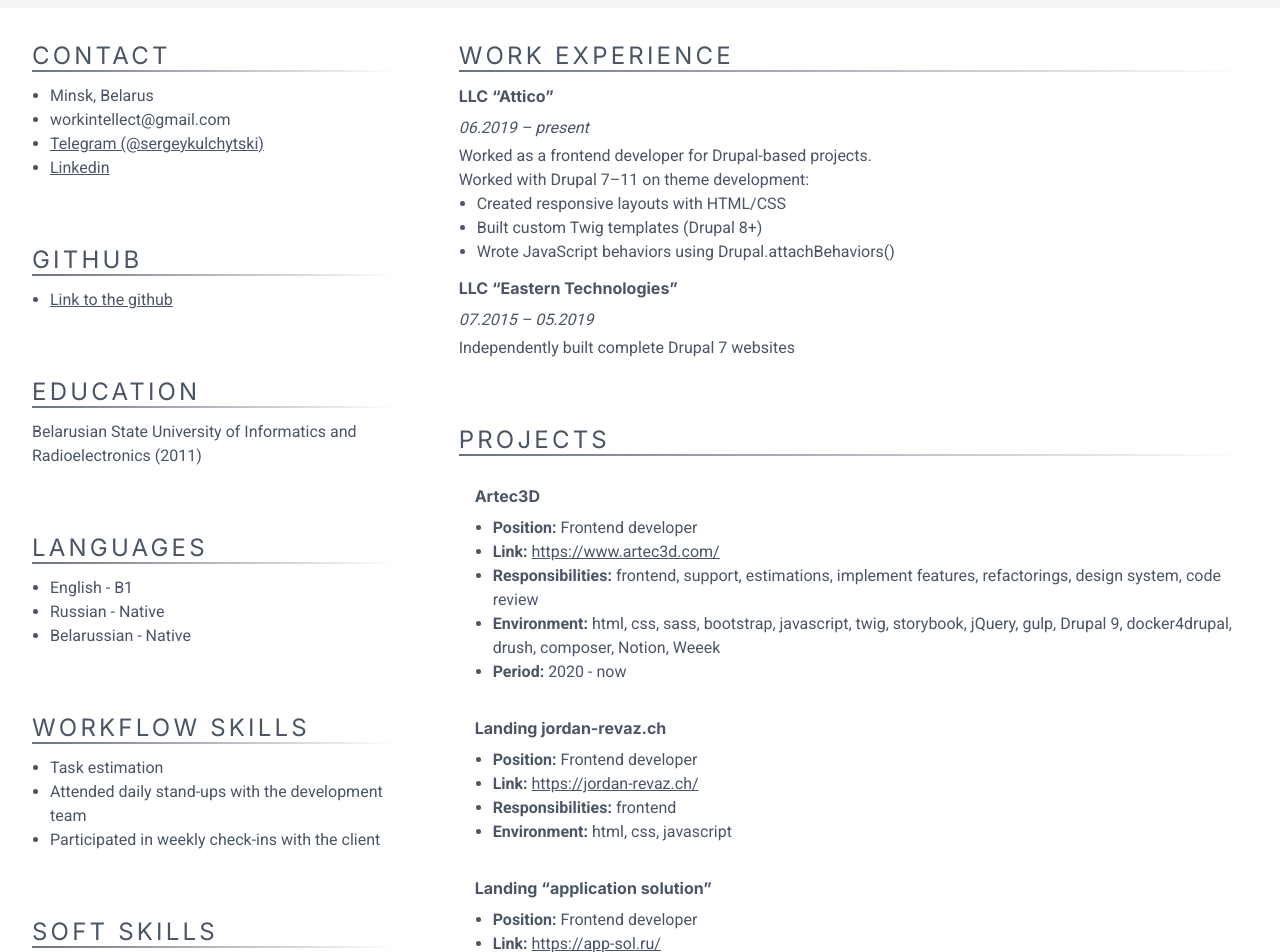
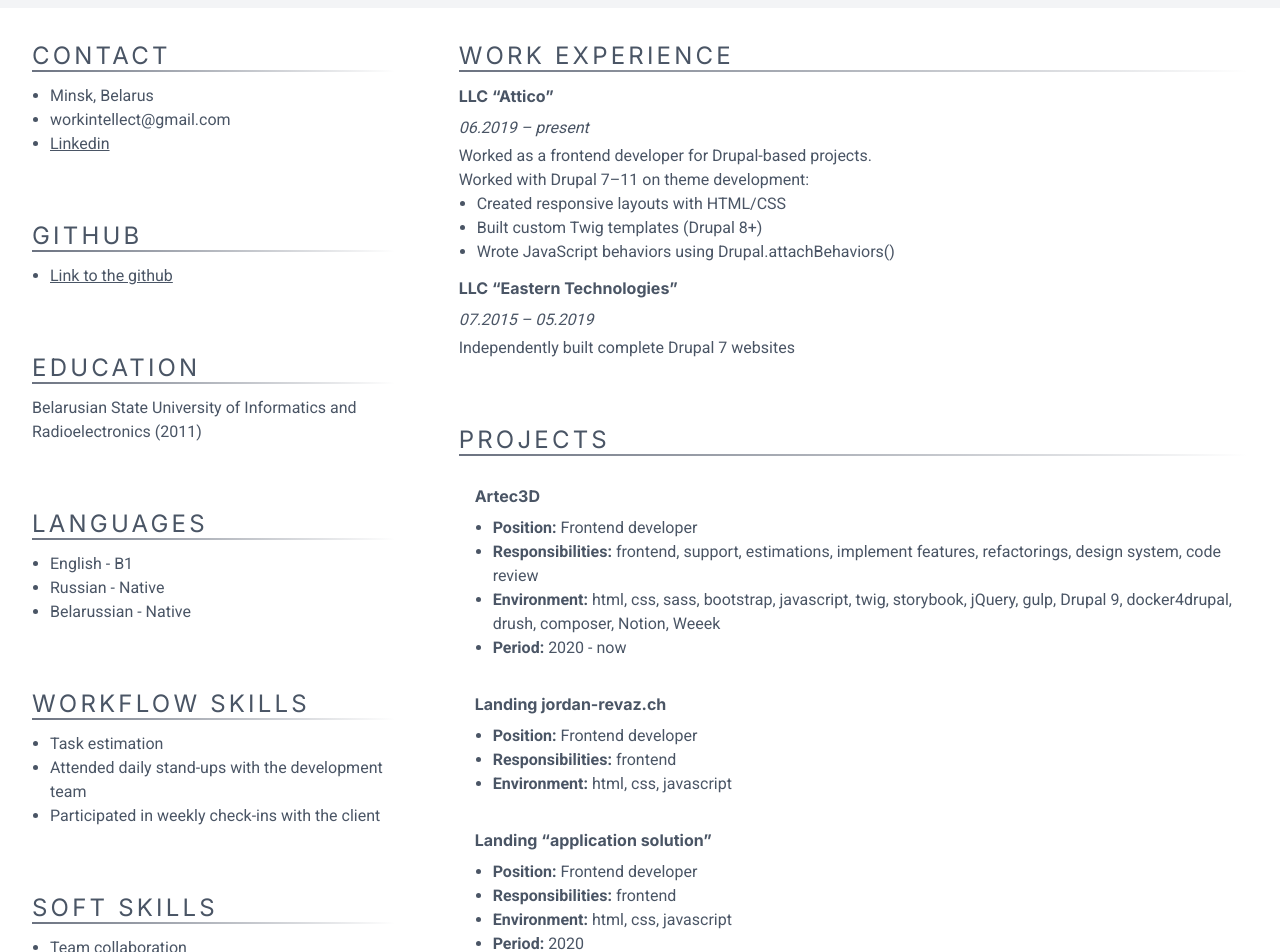
Before and after one commit to sergeykulchytski/cv, a Next.js app: page / in a window 1280 px wide. Shown: the part 240-1192 px from the top of the page. Built offline with nearby package versions, Linux system fonts and the light colour scheme.

Commit message:
hide links

```diff
--- a/src/app/page.tsx
+++ b/src/app/page.tsx
@@ -23,7 +23,7 @@
             <ul>
               <li>Minsk, Belarus</li>
               <li>workintellect@gmail.com</li>
-              <li><a href="https://t.me/sergeykulchytski" target="_blank" rel="nofollow noopenner" className="underline">Telegram (@sergeykulchytski)</a>
+              <li className="hidden"><a href="https://t.me/sergeykulchytski" target="_blank" rel="nofollow noopenner" className="underline">Telegram (@sergeykulchytski)</a>
               </li>
               <li><a href="https://www.linkedin.com/in/sergey-kulchytski/" target="_blank" rel="nofollow noopenner" className="underline">Linkedin</a></li>
             </ul>
@@ -136,7 +136,6 @@
               <h3>Artec3D</h3>
               <ul>
                 <li><strong>Position:</strong> Frontend developer</li>
-                <li><strong>Link:</strong> <a href="https://www.artec3d.com/" target="_blank" rel="nofollow noopenner" className="underline">https://www.artec3d.com/</a></li>
                 <li><strong>Responsibilities:</strong> frontend, support, estimations, implement features, refactorings, design system, code review</li>
                 <li><strong>Environment:</strong> html, css, sass, bootstrap, javascript, twig, storybook, jQuery, gulp, Drupal 9, docker4drupal, drush, composer, Notion, Weeek</li>
                 <li><strong>Period:</strong> 2020 - now</li>
@@ -146,7 +145,6 @@
               <h3>Landing jordan-revaz.ch</h3>
               <ul>
                 <li><strong>Position:</strong> Frontend developer</li>
-                <li><strong>Link:</strong> <a href="https://jordan-revaz.ch/" target="_blank" rel="nofollow noopenner" className="underline">https://jordan-revaz.ch/</a></li>
                 <li><strong>Responsibilities:</strong> frontend</li>
                 <li><strong>Environment:</strong> html, css, javascript</li>
               </ul>
@@ -155,7 +153,6 @@
               <h3>Landing “application solution”</h3>
               <ul>
                 <li><strong>Position:</strong> Frontend developer</li>
-                <li><strong>Link:</strong> <a href="https://app-sol.ru/" target="_blank" rel="nofollow noopenner" className="underline">https://app-sol.ru/</a></li>
                 <li><strong>Responsibilities:</strong> frontend</li>
                 <li><strong>Environment:</strong> html, css, javascript</li>
                 <li><strong>Period:</strong> 2020</li>
```
